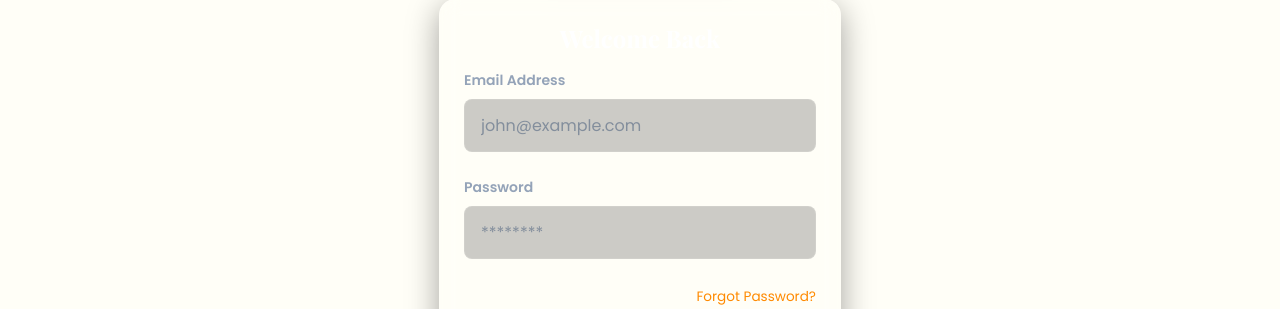
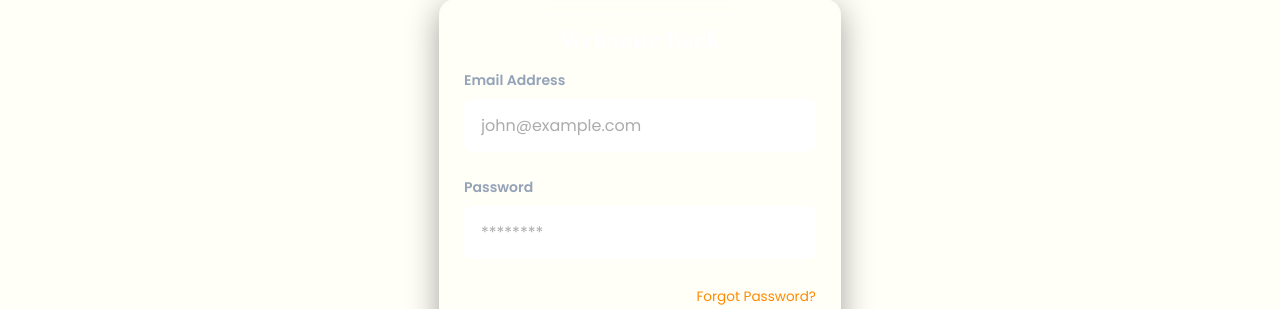
Before and after one commit to sunairahmed99/Event_planning_frontend, a React (Vite) app: page /auth in a window 1280 px wide. Shown: the part 194-503 px from the top of the page. Built offline with nearby package versions, Linux system fonts and the light colour scheme; no server answers.

Commit message:
Your commit message

```diff
--- a/src/Components/Auth/AuthForm.css
+++ b/src/Components/Auth/AuthForm.css
@@ -88,13 +88,25 @@
 .form-group input[type="file"] {
     width: 100%;
     padding: 0.8rem 1rem;
-    background: rgba(0, 0, 0, 0.2) !important;
-    border: 1px solid rgba(255, 255, 255, 0.1);
+    background: rgba(255, 255, 255, 0.9) !important;
+    border: 1px solid rgba(255, 255, 255, 0.3);
     border-radius: 8px;
-    color: #fff;
+    color: #111 !important;
     font-size: 1rem;
     transition: border-color 0.3s ease;
     outline: none;
+}
+
+.form-group input::-webkit-input-placeholder,
+.form-group input::placeholder {
+    color: #888;
+}
+
+.form-group input:-webkit-autofill,
+.form-group input:-webkit-autofill:hover,
+.form-group input:-webkit-autofill:focus {
+    -webkit-text-fill-color: #111 !important;
+    box-shadow: 0 0 0px 1000px rgba(255,255,255,0.9) inset !important;
 }
 
 .form-group input:focus,
--- a/src/Components/Auth/AuthForm.jsx
+++ b/src/Components/Auth/AuthForm.jsx
@@ -1,5 +1,5 @@
 import React, { useState } from 'react';
-import { useNavigate } from 'react-router-dom';
+import { useNavigate, useLocation } from 'react-router-dom';
 import { useDispatch, useSelector } from 'react-redux';
 import { loginUser, registerUser, verifyEmail, clearError as clearAuthError } from '../../Features/AuthSlice';
 import axios from 'axios';
@@ -11,8 +11,16 @@ const AuthForm = () => {
     const dispatch = useDispatch();
     const { loading: authLoading, error: authError } = useSelector((state) => state.auth);
 
-    // Form states: 'login', 'register', 'forgot', 'reset', 'verify'
-    const [formState, setFormState] = useState('login');
+    const location = useLocation();
+
+    // Sync form state with URL query param 'mode'
+    const queryParams = new URLSearchParams(location.search);
+    const mode = queryParams.get('mode') || 'login';
+    const formState = mode;
+
+    const setFormState = (newMode) => {
+        navigate(`${location.pathname}?mode=${newMode}`, { replace: true });
+    };
 
     const [imageFile, setImageFile] = useState(null);
     const [loading, setLoading] = useState(false);
@@ -117,6 +125,8 @@ const AuthForm = () => {
                     const resultAction = await dispatch(registerUser(data));
 
                     if (registerUser.fulfilled.match(resultAction)) {
+                        // Clear any previous errors before showing verify page
+                        dispatch(clearAuthError());
                         setFormState('verify');
                         setFormData(prev => ({ ...prev, password: '', confirmPassword: '', phone: '', otp: '' }));
                     }
@@ -170,16 +180,19 @@ const AuthForm = () => {
     };
 
     const switchToLogin = () => {
+        dispatch(clearAuthError());
         setFormState('login');
         resetForm();
     };
 
     const switchToRegister = () => {
+        dispatch(clearAuthError());
         setFormState('register');
         resetForm();
     };
 
     const switchToForgot = () => {
+        dispatch(clearAuthError());
         setFormState('forgot');
         resetForm();
     };
@@ -406,7 +419,9 @@ const AuthForm = () => {
                     {/* VERIFY EMAIL FORM */}
                     {formState === 'verify' && (
                         <>
-                            <p className="form-description">We've sent a verification code to your email. Please enter it below.</p>
+                            <p className="form-description">
+                                We've sent a verification code to <strong>{formData.email}</strong>. Please check your email and enter the code below.
+                            </p>
                             <div className="form-group">
                                 <label>Verification Code</label>
                                 <input
--- a/src/Components/Auth/ProtectedRoute.jsx
+++ b/src/Components/Auth/ProtectedRoute.jsx
@@ -6,7 +6,7 @@ const ProtectedRoute = ({ children, adminOnly = false, inverse = false }) => {
     const { user, isAuthenticated, loading } = useSelector((state) => state.auth);
     const location = useLocation();
 
-    if (loading) {
+    if (loading && !inverse) {
         return (
             <div className="loading-container" style={{ height: '50vh' }}>
                 <div className="premium-loader"></div>
--- a/src/Features/AuthSlice.js
+++ b/src/Features/AuthSlice.js
@@ -153,6 +153,18 @@ const authSlice = createSlice({
             .addCase(fetchMe.rejected, (state, action) => {
                 state.loading = false;
                 state.error = action.payload;
+            })
+            .addCase(verifyEmail.pending, (state) => {
+                state.loading = true;
+                state.error = null;
+            })
+            .addCase(verifyEmail.fulfilled, (state) => {
+                state.loading = false;
+                state.error = null;
+            })
+            .addCase(verifyEmail.rejected, (state, action) => {
+                state.loading = false;
+                state.error = action.payload;
             });
     },
 });
--- a/src/Pages/Contact.css
+++ b/src/Pages/Contact.css
@@ -214,10 +214,23 @@
     border: 2px solid rgba(183, 110, 121, 0.4);
     border-radius: var(--radius-md);
     background: var(--color-light-gray) !important;
-    color: var(--color-text);
+    color: #111 !important;
     font-family: var(--font-body);
     font-size: 1rem;
     transition: all var(--transition-base);
+}
+
+.form-group input::-webkit-input-placeholder,
+.form-group input::placeholder,
+.form-group textarea::placeholder {
+    color: #888;
+}
+
+.form-group input:-webkit-autofill,
+.form-group input:-webkit-autofill:hover,
+.form-group input:-webkit-autofill:focus {
+    -webkit-text-fill-color: #111 !important;
+    box-shadow: 0 0 0px 1000px #f0f0f0 inset !important;
 }
 
 /* Global input styles now handled in index.css */
--- a/src/Pages/Contact.jsx
+++ b/src/Pages/Contact.jsx
@@ -122,8 +122,8 @@ const Contact = () => {
                                     </div>
                                     <div className="contact-text">
                                         <h4>Phone</h4>
-                                        <p>+1 (555) 123-4567</p>
-                                        <p>+1 (555) 987-6543</p>
+                                        <p>03082011585</p>
+                                        <p>03082011585</p>
                                     </div>
                                 </div>
 
@@ -133,8 +133,8 @@ const Contact = () => {
                                     </div>
                                     <div className="contact-text">
                                         <h4>Email</h4>
-                                        <p>hello@weddingplanner.com</p>
-                                        <p>info@weddingplanner.com</p>
+                                        <p>sunairahmed9908@gmail.com</p>
+
                                     </div>
                                 </div>
 
--- a/src/apiUrl.js
+++ b/src/apiUrl.js
@@ -1,5 +1,5 @@
 const API_BASE_URL = import.meta.env.MODE === 'production'
     ? `https://event-planning-backend.vercel.app`
-    : `https://event-planning-backend.vercel.app`;
+    : `http://localhost:9000`;
 
 export default API_BASE_URL;
```
